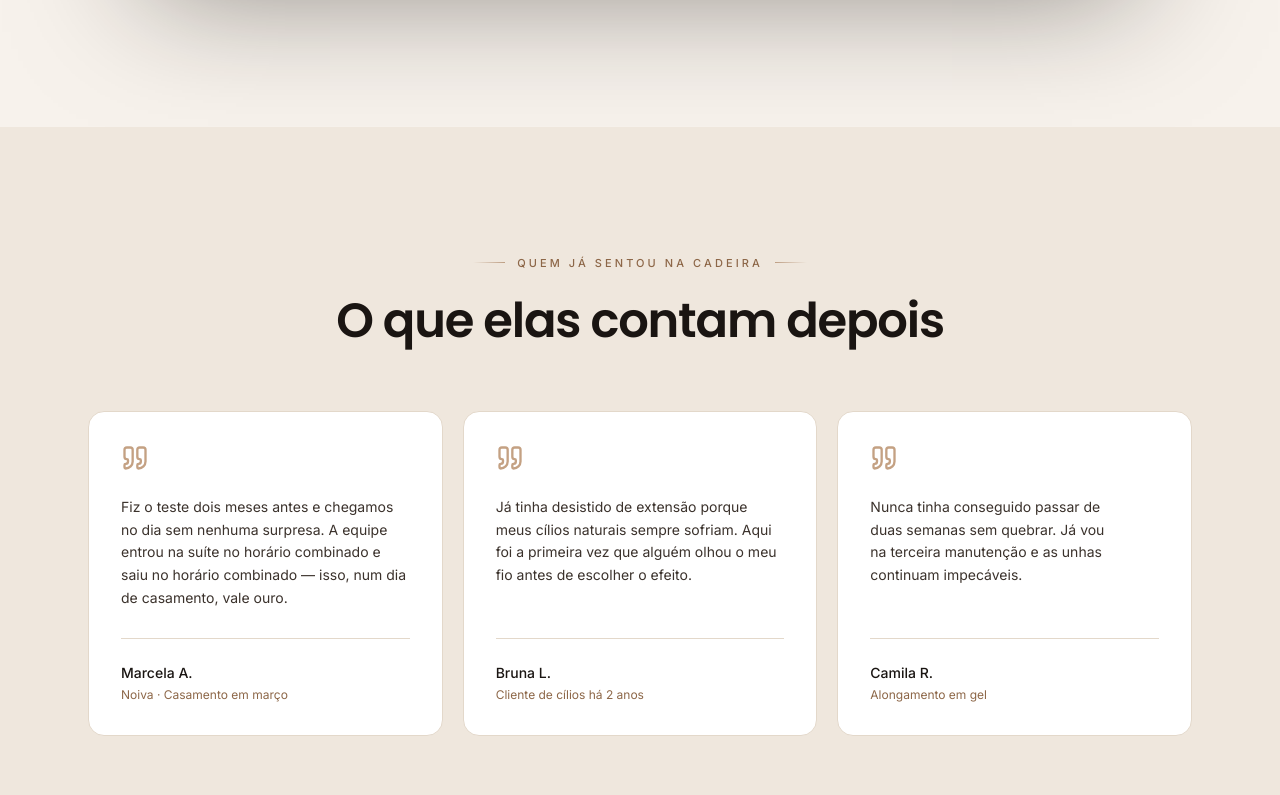
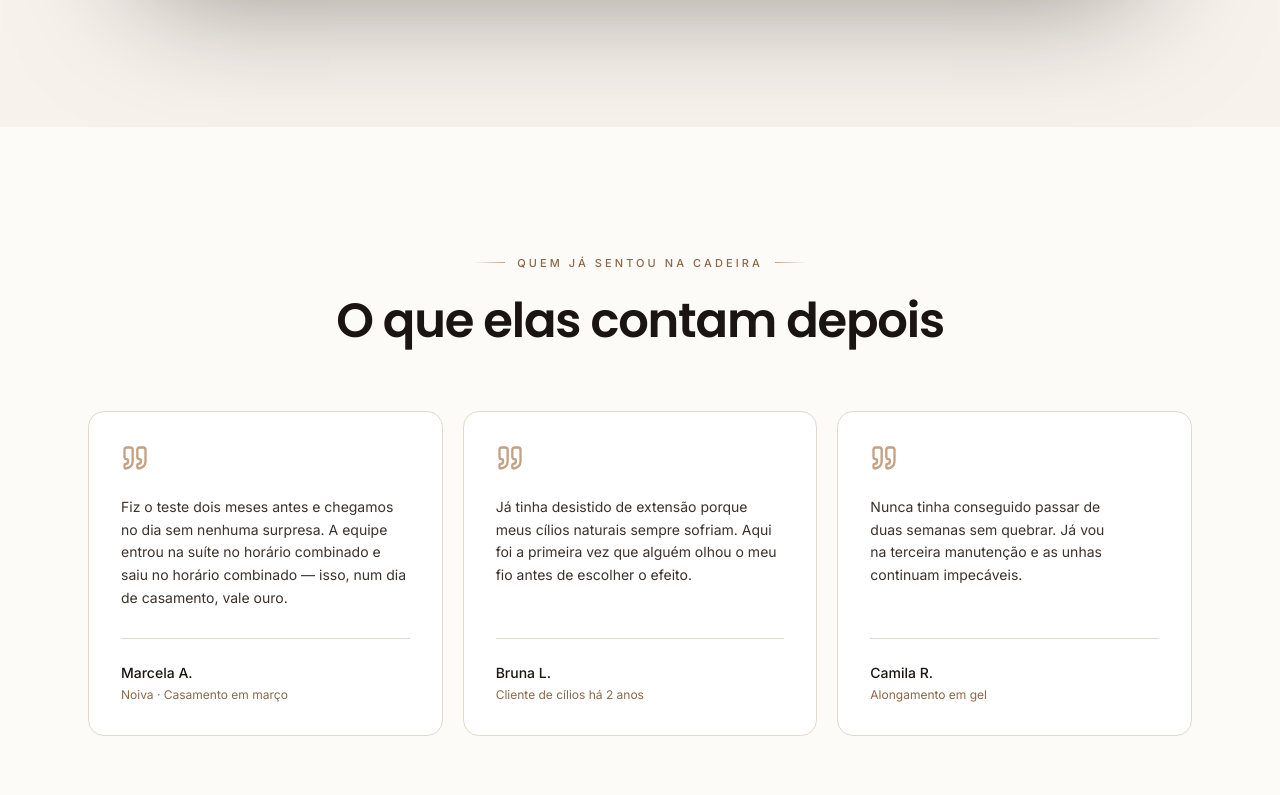
Before and after one commit to layralimas5/studioblumiere, a React (Vite) app: page / in a window 1280 px wide. Shown: the part 3205-4000 px from the top of the page. Built offline with nearby package versions, Linux system fonts and the light colour scheme.

Commit message:
style: depoimentos no mesmo creme do rodape

```diff
--- a/src/components/sections/Testimonials.tsx
+++ b/src/components/sections/Testimonials.tsx
@@ -5,7 +5,7 @@ import { Reveal } from '@/components/ui/Reveal'
 
 export function Testimonials() {
   return (
-    <Section tone="raised">
+    <Section className="bg-cream-50">
       <Container>
         <SectionHeading eyebrow="Quem já sentou na cadeira" title="O que elas contam depois" />
 
```
